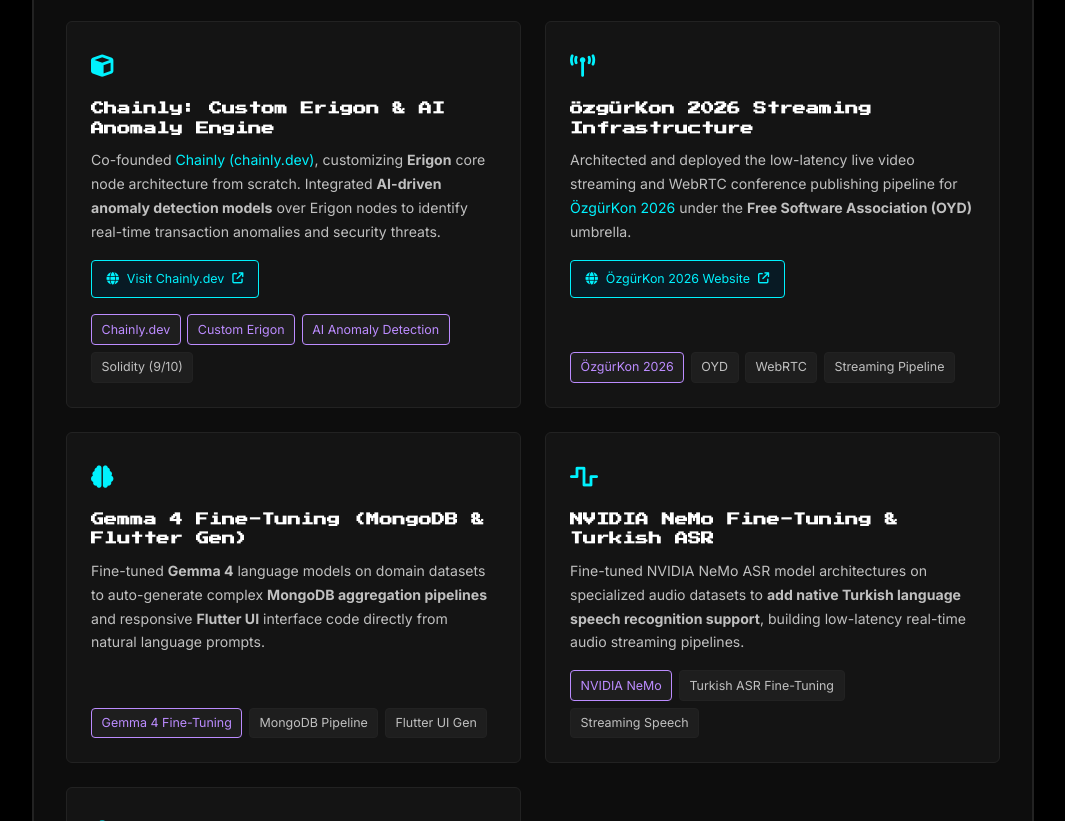
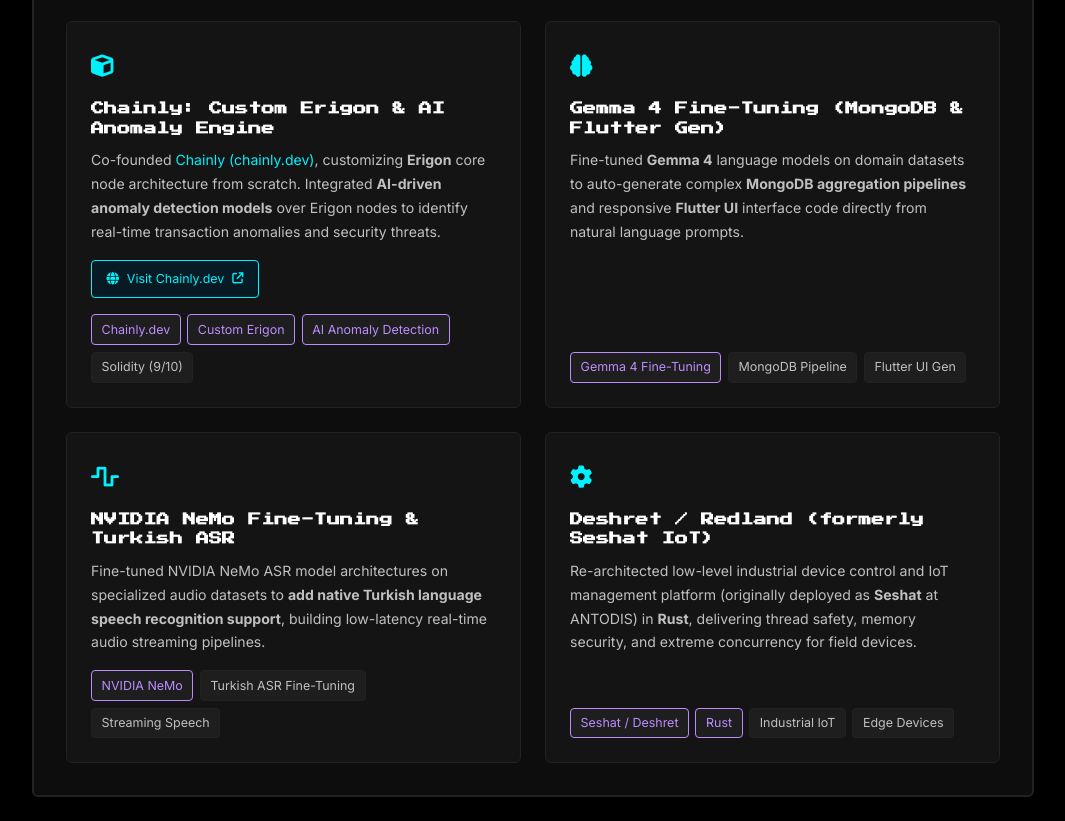
Before and after one commit to canusdev/canusdev.github.io, a plain HTML site: page projects.html in a window 1280 px wide. Shown: the part 1310-2131 px from the top of the page, without its empty margins (107-1172 px from the left). Drawn offline with Linux system fonts and the light colour scheme.

Commit message:
Remove ÖzgürKon 2026 Streaming Infrastructure project
Removed the project card for ÖzgürKon 2026 Streaming Infrastructure from the projects.html file.

```diff
--- a/projects.html
+++ b/projects.html
@@ -490,30 +490,6 @@
                     </div>
                 </div>
 
-                <!-- 7. ÖzgürKon 2026 Streaming Pipeline -->
-                <div class="project-card">
-                    <div>
-                        <div class="project-icon"><i class="fa-solid fa-tower-broadcast"></i></div>
-                        <h3 class="project-title">ÖzgürKon 2026 Streaming Infrastructure</h3>
-                        <p class="project-desc">
-                            Architected and deployed the low-latency live video streaming and WebRTC conference
-                            publishing pipeline for <a href="https://ozgurkon.org/2026/tr/" target="_blank">ÖzgürKon
-                                2026</a> under the <strong>Free Software Association (OYD)</strong> umbrella.
-                        </p>
-                        <div class="link-group">
-                            <a href="https://ozgurkon.org/2026/tr/" target="_blank" class="btn-project-link">
-                                <i class="fa-solid fa-globe"></i> ÖzgürKon 2026 Website <i
-                                    class="fa-solid fa-arrow-up-right-from-square" style="font-size: 0.7rem;"></i>
-                            </a>
-                        </div>
-                    </div>
-                    <div class="tag-group">
-                        <span class="tag highlight">ÖzgürKon 2026</span>
-                        <span class="tag">OYD</span>
-                        <span class="tag">WebRTC</span>
-                        <span class="tag">Streaming Pipeline</span>
-                    </div>
-                </div>
 
                 <!-- 8. Gemma 4 Fine-Tuning -->
                 <div class="project-card">
```
